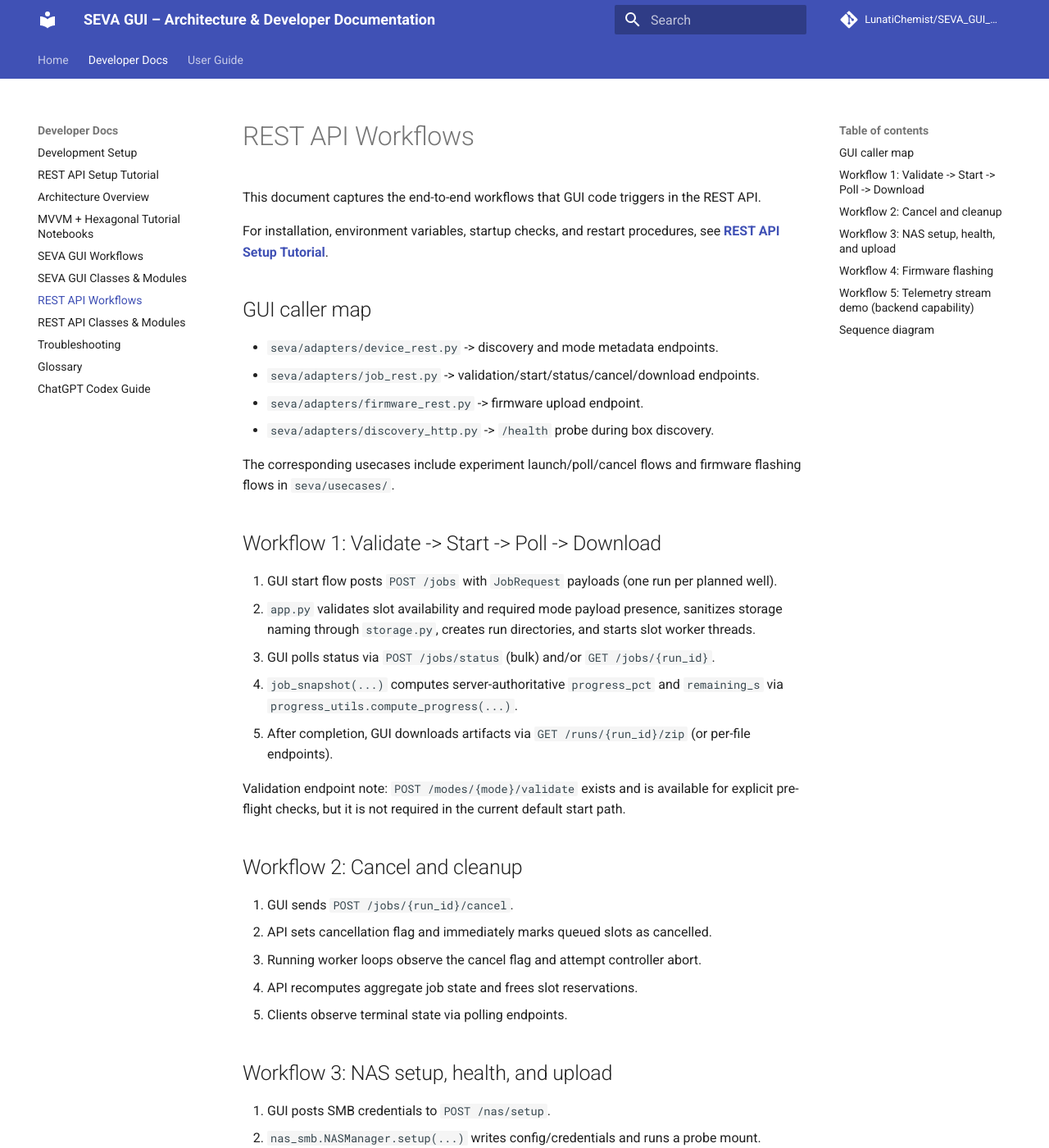
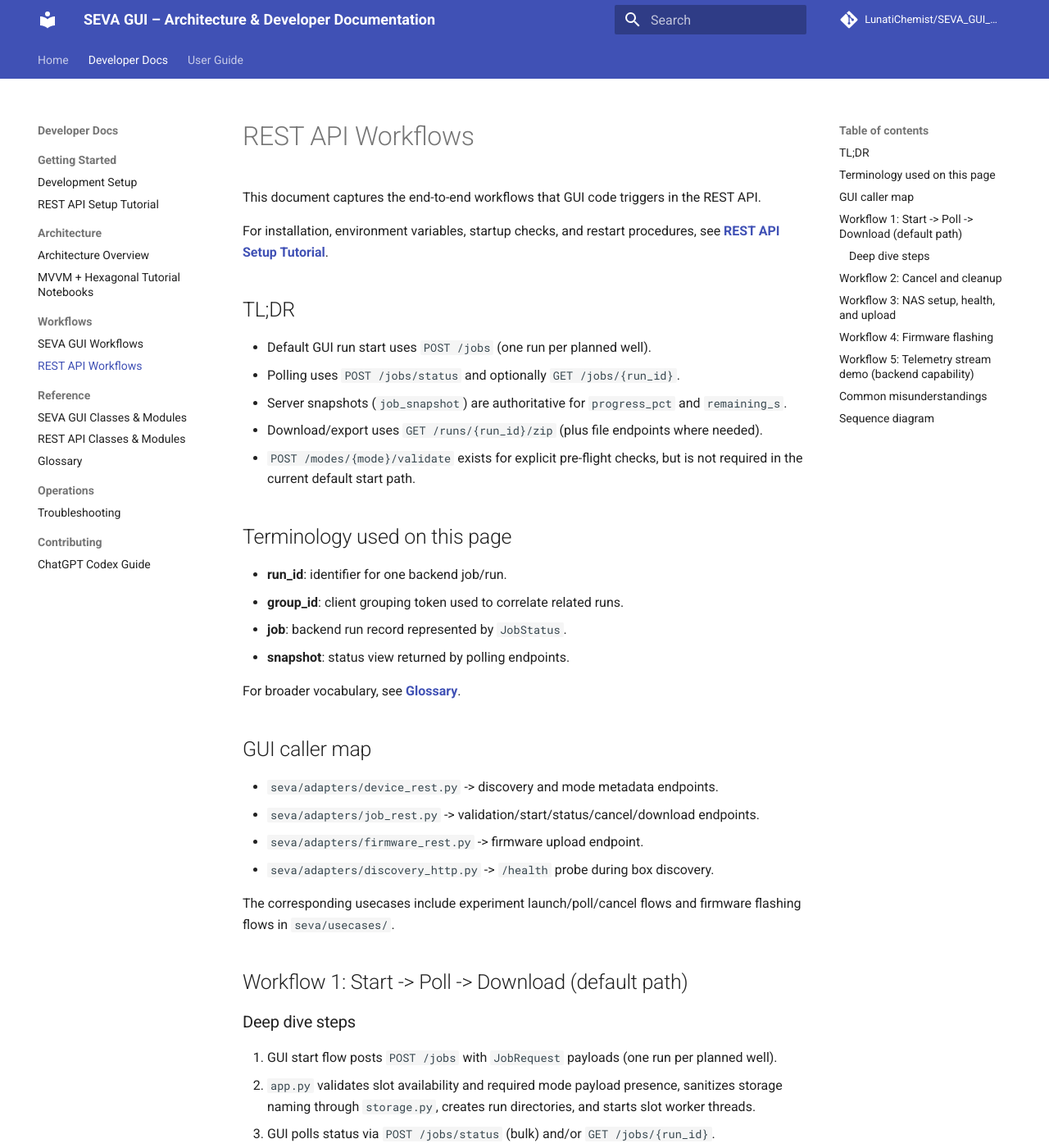
Before and after one commit to LunatiChemist/SEVA_GUI_MVVM, an MkDocs documentation site: the page built from docs/workflows_rest_api.md, in a window 1280 px wide and 1400 px high. Shown: the whole window at 82% size. Built offline with MkDocs 1.6.1 and Material for MkDocs 9.7.7, drawn with Linux system fonts in a browser that asks for light colours; comment, search, counter and statistics services are not loaded; some of the changed text lies outside the part shown.

Commit message:
docs: improve information architecture and scanability

````diff
--- a/docs/workflows_rest_api.md
+++ b/docs/workflows_rest_api.md
@@ -3,6 +3,23 @@
 This document captures the end-to-end workflows that GUI code triggers in the REST API.
 
 For installation, environment variables, startup checks, and restart procedures, see **[REST API Setup Tutorial](rest-api-setup.md)**.
+
+## TL;DR
+
+- Default GUI run start uses `POST /jobs` (one run per planned well).
+- Polling uses `POST /jobs/status` and optionally `GET /jobs/{run_id}`.
+- Server snapshots (`job_snapshot`) are authoritative for `progress_pct` and `remaining_s`.
+- Download/export uses `GET /runs/{run_id}/zip` (plus file endpoints where needed).
+- `POST /modes/{mode}/validate` exists for explicit pre-flight checks, but is not required in the current default start path.
+
+## Terminology used on this page
+
+- **run_id**: identifier for one backend job/run.
+- **group_id**: client grouping token used to correlate related runs.
+- **job**: backend run record represented by `JobStatus`.
+- **snapshot**: status view returned by polling endpoints.
+
+For broader vocabulary, see **[Glossary](glossary.md)**.
 
 ## GUI caller map
 
@@ -13,7 +30,9 @@ For installation, environment variables, startup checks, and restart procedures,
 
 The corresponding usecases include experiment launch/poll/cancel flows and firmware flashing flows in `seva/usecases/`.
 
-## Workflow 1: Validate -> Start -> Poll -> Download
+## Workflow 1: Start -> Poll -> Download (default path)
+
+### Deep dive steps
 
 1. GUI start flow posts `POST /jobs` with `JobRequest` payloads (one run per planned well).
 2. `app.py` validates slot availability and required mode payload presence, sanitizes storage naming through `storage.py`, creates run directories, and starts slot worker threads.
@@ -21,7 +40,7 @@ The corresponding usecases include experiment launch/poll/cancel flows and firmw
 4. `job_snapshot(...)` computes server-authoritative `progress_pct` and `remaining_s` via `progress_utils.compute_progress(...)`.
 5. After completion, GUI downloads artifacts via `GET /runs/{run_id}/zip` (or per-file endpoints).
 
-Validation endpoint note: `POST /modes/{mode}/validate` exists and is available for explicit pre-flight checks, but it is not required in the current default start path.
+Validation note: `POST /modes/{mode}/validate` is available for explicit pre-flight checks, but is not mandatory in the default start orchestration.
 
 ## Workflow 2: Cancel and cleanup
 
@@ -57,6 +76,15 @@ Validation endpoint note: `POST /modes/{mode}/validate` exists and is available
 
 GUI integration note: the GUI settings expose a streaming toggle, but run-flow orchestration currently relies on polling (`POST /jobs/status`) as the production status channel.
 
+## Common misunderstandings
+
+- **"The GUI computes progress on its own."**
+  - Incorrect for the default flow: the API computes progress and ETA and returns them in snapshots.
+- **"Validation must run before every start."**
+  - Not required by default orchestration; explicit validate endpoint remains available.
+- **"Streaming is the default status transport."**
+  - Current production path uses polling for run lifecycle status.
+
 ## Sequence diagram
 
 ```mermaid
--- a/mkdocs.yml
+++ b/mkdocs.yml
@@ -35,16 +35,22 @@ markdown_extensions:
 nav:
   - Home: index.md
   - Developer Docs:
-      - Development Setup: dev-setup.md
-      - REST API Setup Tutorial: rest-api-setup.md
-      - Architecture Overview: architecture_overview.md
-      - MVVM + Hexagonal Tutorial Notebooks: mvvm_tutorial_notebooks.md
-      - SEVA GUI Workflows: workflows_seva.md
-      - SEVA GUI Classes & Modules: classes_seva.md
-      - REST API Workflows: workflows_rest_api.md
-      - REST API Classes & Modules: classes_rest_api.md
-      - Troubleshooting: troubleshooting.md
-      - Glossary: glossary.md
-      - ChatGPT Codex Guide: codex_guide.md
+      - Getting Started:
+          - Development Setup: dev-setup.md
+          - REST API Setup Tutorial: rest-api-setup.md
+      - Architecture:
+          - Architecture Overview: architecture_overview.md
+          - MVVM + Hexagonal Tutorial Notebooks: mvvm_tutorial_notebooks.md
+      - Workflows:
+          - SEVA GUI Workflows: workflows_seva.md
+          - REST API Workflows: workflows_rest_api.md
+      - Reference:
+          - SEVA GUI Classes & Modules: classes_seva.md
+          - REST API Classes & Modules: classes_rest_api.md
+          - Glossary: glossary.md
+      - Operations:
+          - Troubleshooting: troubleshooting.md
+      - Contributing:
+          - ChatGPT Codex Guide: codex_guide.md
   - User Guide:
       - GUI Overview & How to Use: gui_overview_how_to_use.md
````
Also changed, not shown: CONTRIBUTING.md (+10 -0 lines), README.md (+11 -90 lines), docs/index.md (+10 -0 lines).
